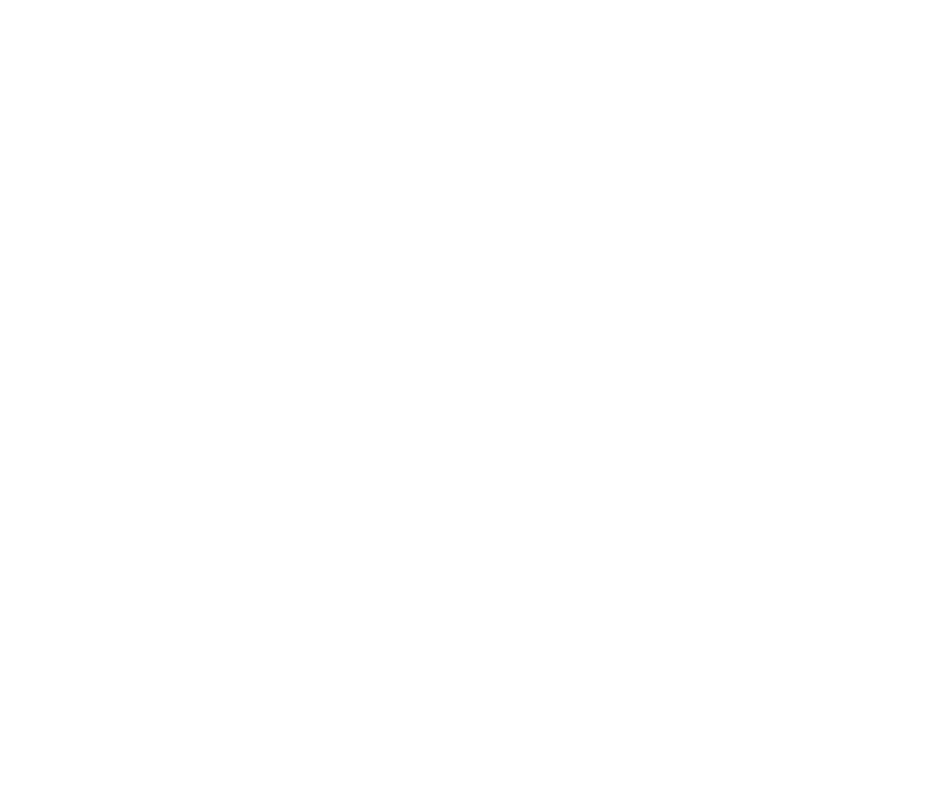
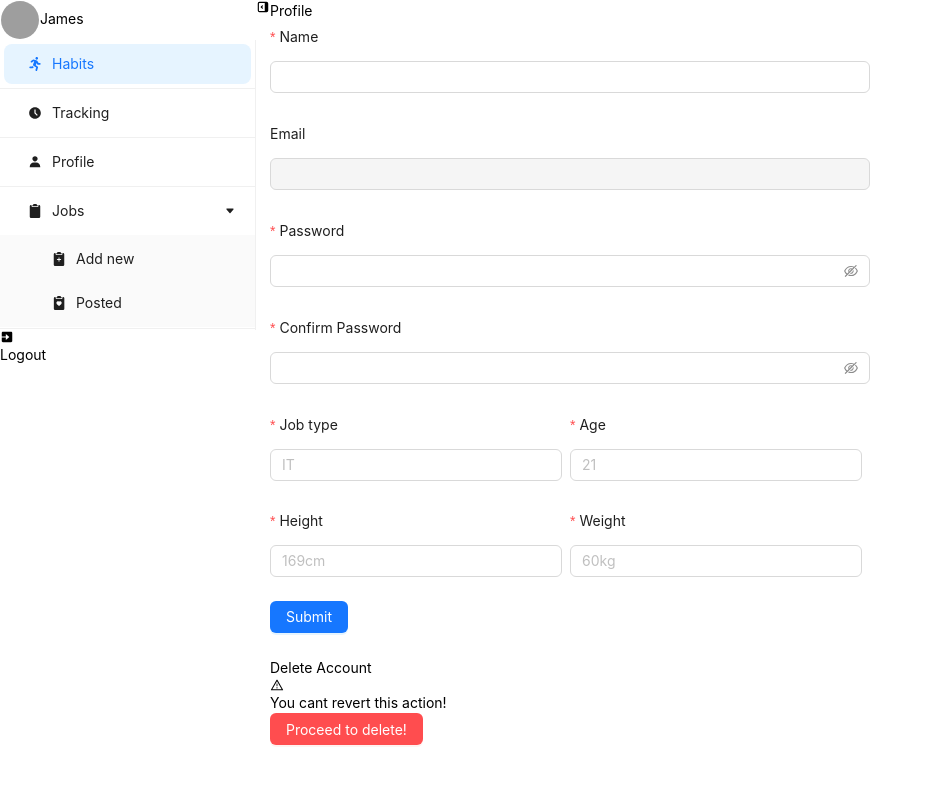
Before and after one commit to Nekromenzer/habbit-tracker, a React (Vite) app: page /profile in a window 1280 px wide. Before the commit this address had no page. Shown: the top 786 px of the page, without its empty margins (0-933 px from the left). Built offline with nearby package versions, Linux system fonts and the light colour scheme; grey boxes are pictures that could not be loaded.

Commit message:
profile ok

```diff
--- a/src/App.jsx
+++ b/src/App.jsx
@@ -6,6 +6,7 @@
 // import Dashboard from './pages/dashboard/Dashboard'
 import Habits from './pages/user/Habits'
 import Tracking from './pages/user/Tracking'
+import Profile from './pages/user/Profile'
 
 function App () {
   return (
@@ -16,6 +17,7 @@
         <Route element={<Layout />}>
           <Route path='/' element={<Habits />} />
           <Route path='/tracking' element={<Tracking />} />
+          <Route path='/profile' element={<Profile />} />
         </Route>
       </Route>
     </Routes>
--- a/src/layout/Layout.jsx
+++ b/src/layout/Layout.jsx
@@ -72,14 +72,15 @@
       navigate('/')
     } else if (e.key === 'tracking') {
       navigate('tracking')
-    } else if (e.key === 'tracking2') {
+    } else if (e.key === 'profile') {
       navigate('/profile')
-    } else if (e.key === 'new-vacancy') {
-      navigate('/user/jobs/new')
-    } else if (e.key === 'posted-vacancy') {
-      navigate('/user/jobs/posted')
     }
-    console.log('click ', e)
+    // else if (e.key === 'new-vacancy') {
+    //   navigate('/user/jobs/new')
+    // } else if (e.key === 'posted-vacancy') {
+    //   navigate('/user/jobs/posted')
+    // }
+    // console.log('click ', e)
   }
   return (
     <Row>
--- /dev/null
+++ b/src/pages/user/Profile.jsx
@@ -0,0 +1,231 @@
+import PageWrapper from '../../components/PageWrapper'
+import { Form, Input, Button, Popconfirm } from 'antd'
+import { useState } from 'react'
+import { AiOutlineWarning } from 'react-icons/ai'
+
+const Profile = () => {
+  const [reason, setReason] = useState('')
+  const onFinish = values => {
+    console.log('Success:', values)
+  }
+  const onFinishFailed = errorInfo => {
+    console.log('Failed:', errorInfo)
+  }
+
+  const formItemStyles = {
+    marginBottom: '25px'
+  }
+
+  const [form] = Form.useForm()
+  return (
+    <PageWrapper header='Profile'>
+      <div className='flex gap-[15rem]'>
+        <Form
+          form={form}
+          name='profile'
+          preserve={false}
+          labelCol={{
+            span: 24
+          }}
+          wrapperCol={{
+            span: 24
+          }}
+          style={{
+            maxWidth: 600
+          }}
+          initialValues={{
+            remember: true
+          }}
+          onFinish={onFinish}
+          onFinishFailed={onFinishFailed}
+          autoComplete='off'
+        >
+          <Form.Item
+            label='Name'
+            name='name'
+            rules={[{ required: true, message: 'Please enter your name' }]}
+            style={formItemStyles}
+          >
+            <Input />
+          </Form.Item>
+
+          <Form.Item
+            label='Email'
+            name='email'
+            rules={[
+              //   { required: true, message: 'Please enter your email!' },
+              {
+                type: 'email',
+                message: 'Please enter valid E-mail!'
+              }
+            ]}
+            style={formItemStyles}
+          >
+            <Input disabled />
+          </Form.Item>
+
+          <Form.Item
+            label='Password'
+            name='password'
+            rules={[
+              { required: true, message: 'Please enter your password!' },
+              { min: 6, message: 'Password must be minimum 6 characters.' },
+              { max: 20, message: 'Password must be maximum 20 characters.' }
+            ]}
+            hasFeedback
+            style={formItemStyles}
+          >
+            <Input.Password />
+          </Form.Item>
+
+          <Form.Item
+            name='confirm'
+            label='Confirm Password'
+            dependencies={['password']}
+            hasFeedback
+            rules={[
+              {
+                required: true,
+                message: 'Please confirm your password!'
+              },
+              ({ getFieldValue }) => ({
+                validator (_, value) {
+                  if (!value || getFieldValue('password') === value) {
+                    return Promise.resolve()
+                  }
+                  return Promise.reject(
+                    new Error('The new password that you entered do not match!')
+                  )
+                }
+              })
+            ]}
+            style={formItemStyles}
+          >
+            <Input.Password />
+          </Form.Item>
+
+          <Form.Item
+            label='Job type'
+            name='job_type'
+            rules={[
+              {
+                required: true,
+                message: 'Please enter your Job Type!'
+              }
+            ]}
+            style={{
+              display: 'inline-block',
+              width: 'calc(50% - 8px)'
+            }}
+          >
+            <Input placeholder='IT' />
+          </Form.Item>
+
+          <Form.Item
+            label='Age'
+            name='age'
+            rules={[
+              {
+                required: true,
+                message: 'Please enter your Age!'
+              }
+            ]}
+            style={{
+              display: 'inline-block',
+              width: 'calc(50% - 8px)',
+              margin: '0 8px',
+              marginBottom: '5px'
+            }}
+          >
+            <Input placeholder='21' />
+          </Form.Item>
+
+          <Form.Item
+            label='Height'
+            name='height'
+            rules={[
+              {
+                required: true,
+                message: 'Please enter your Height!'
+              }
+            ]}
+            style={{
+              display: 'inline-block',
+              width: 'calc(50% - 8px)'
+            }}
+          >
+            <Input placeholder='169cm' />
+          </Form.Item>
+
+          <Form.Item
+            label='Weight'
+            name='weight'
+            rules={[
+              {
+                required: true,
+                message: 'Please enter your Weight!'
+              }
+            ]}
+            style={{
+              display: 'inline-block',
+              width: 'calc(50% - 8px)',
+              margin: '0 8px'
+            }}
+          >
+            <Input placeholder='60kg' />
+          </Form.Item>
+
+          {/* submit */}
+          <Form.Item
+            wrapperCol={{
+              span: 24
+            }}
+            className='!flex justify-center'
+          >
+            <Button
+              size='middle'
+              type='primary'
+              htmlType='submit'
+              className='!mt-8 w-[20rem] bg-blue-800 !ml-auto'
+            >
+              Submit
+            </Button>
+          </Form.Item>
+        </Form>
+        <div className='rounded-xl p-4 py-8 bg-red-50  h-[10rem]  max-h-[20rem] w-[30rem] shadow'>
+          <div className='flex gap-5 items-center'>
+            <span className='text-xl'>Delete Account</span>
+            <AiOutlineWarning className='text-red-500' />
+          </div>
+          <div className='tracking-wider text-sm py-2'>
+            You cant revert this action!
+          </div>
+          <Popconfirm
+            title='Please note reason for account delete'
+            description={
+              <div className='w-[30rem]'>
+                <Input
+                  placeholder='Description'
+                  size='small'
+                  value={reason}
+                  onChange={e => setReason(e.target.value)}
+                />
+              </div>
+            }
+            onConfirm={() => console.log('api call to delete account')}
+            okButtonProps={{
+              className: 'bg-red-500 hover:!bg-red-800',
+              disabled: reason.length === 0
+            }}
+          >
+            <Button type='primary' danger>
+              Proceed to delete!
+            </Button>
+          </Popconfirm>
+        </div>
+      </div>
+    </PageWrapper>
+  )
+}
+
+export default Profile
--- a/src/pages/user/Tracking.jsx
+++ b/src/pages/user/Tracking.jsx
@@ -4,10 +4,8 @@
   Form,
   Input,
   InputNumber,
-  Popconfirm,
   Table,
   Typography,
-  Button,
   Progress
 } from 'antd'
 import PageWrapper from '../../components/PageWrapper'
```
